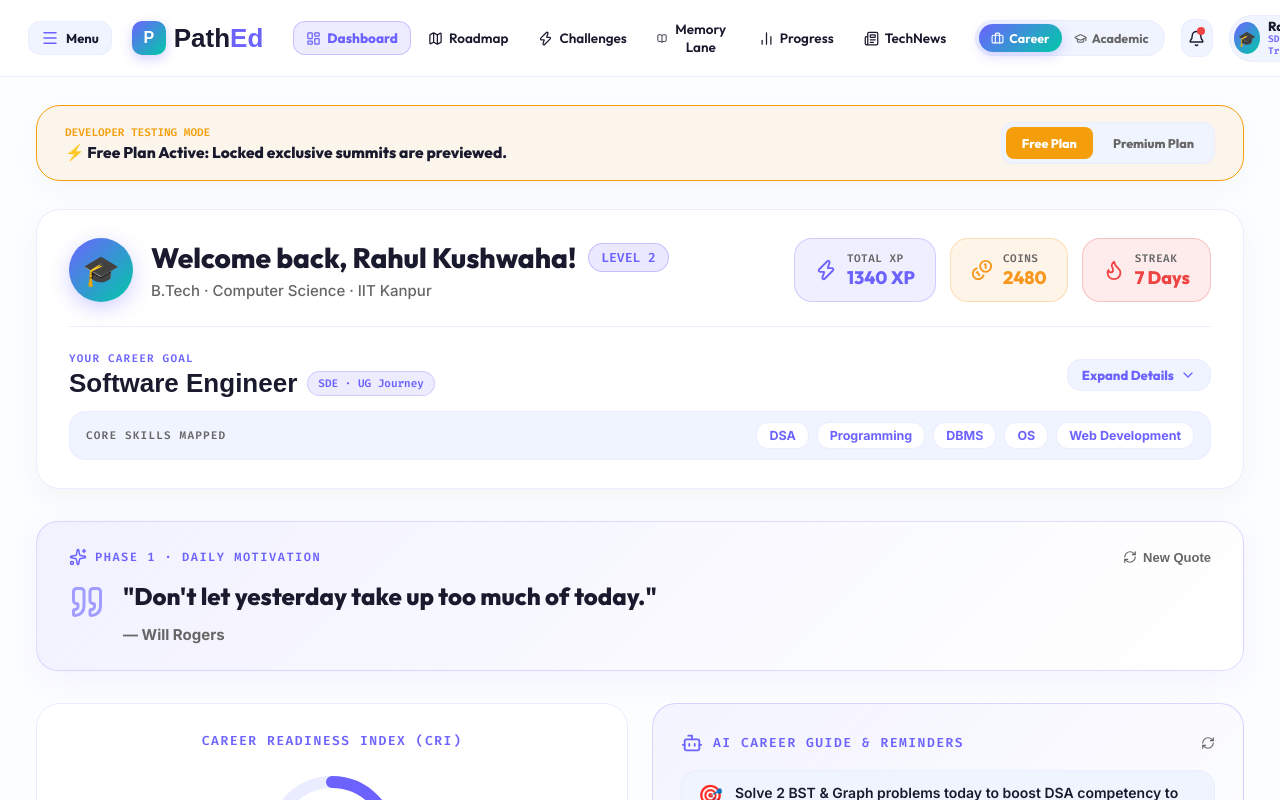
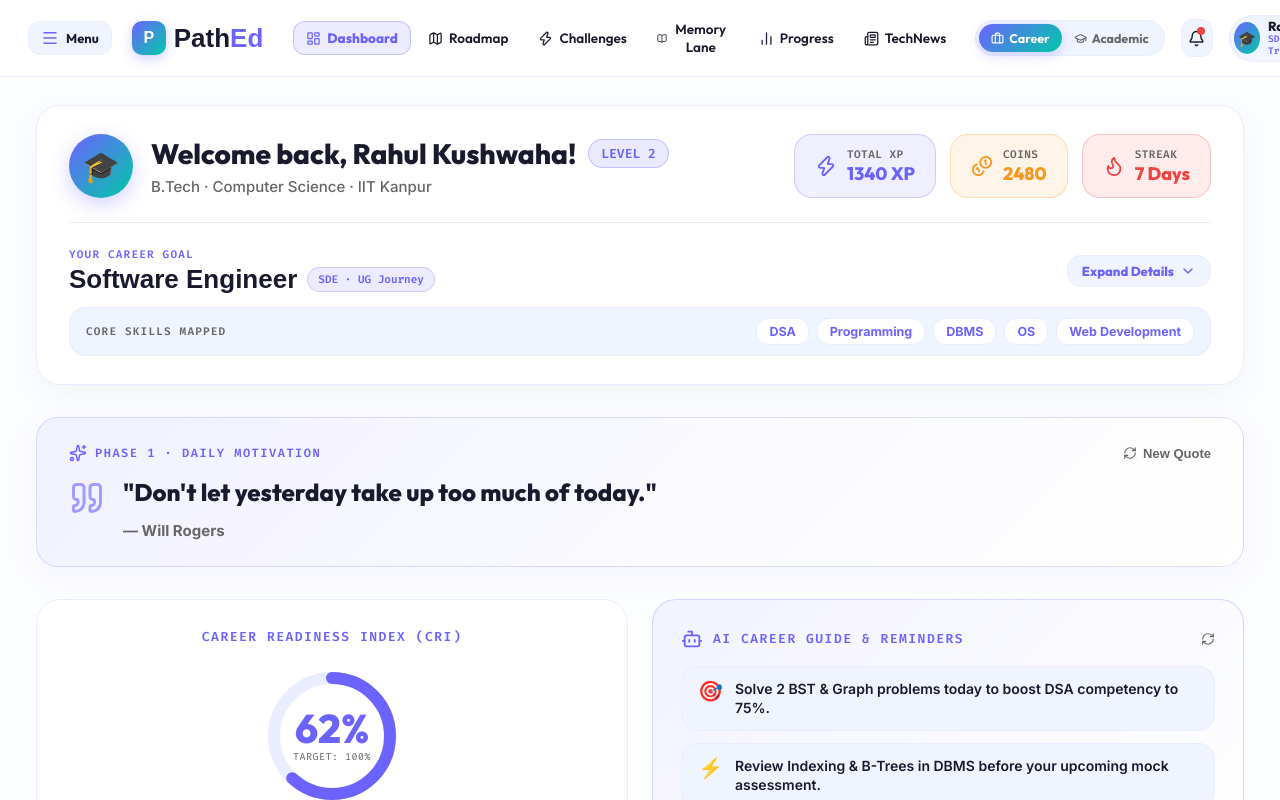
Before and after one commit to gkm563/pathsynclearning-, a React (Vite) app: page /dashboard in a window 1280 px wide. Shown: the top 800 px of the page. Built offline with nearby package versions, Linux system fonts and the light colour scheme; no server answers.

Commit message:
fix: Always show LockedFeatureModal on card click and make Go to Store act as direct test shortcut

```diff
--- a/src/components/dashboard/LockedFeatureModal.jsx
+++ b/src/components/dashboard/LockedFeatureModal.jsx
@@ -89,7 +89,17 @@ export default function LockedFeatureModal({ feature, isOpen, onClose }) {
             <button
               onClick={() => {
                 onClose();
-                navigate("/store");
+                if (feature.id === "project-collab") {
+                  navigate("/project-collab");
+                } else if (feature.id === "alumni-network") {
+                  navigate("/alumni-network");
+                } else if (feature.id === "hack-squad" || feature.id === "hack-attack") {
+                  navigate("/hacksquad");
+                } else if (feature.id === "events") {
+                  navigate("/events");
+                } else {
+                  navigate("/mentorship");
+                }
               }}
               style={{
                 flex: 1.5, padding: "12px", borderRadius: 12, background: "linear-gradient(135deg, #6c63ff, #00c9a7)", border: "none", color: "#ffffff",
--- a/src/pages/Platform/PlatformDashboard.jsx
+++ b/src/pages/Platform/PlatformDashboard.jsx
@@ -36,12 +36,6 @@ export default function PlatformDashboard() {
     window.addEventListener("storage", handleStorage);
     return () => window.removeEventListener("storage", handleStorage);
   }, []);
-
-  const handleTogglePlan = (plan) => {
-    setDevPlan(plan);
-    localStorage.setItem("dev_mode_plan", plan);
-    window.dispatchEvent(new Event("storage"));
-  };
 
   // Expandable Career Goal Details State
   const [isGoalExpanded, setIsGoalExpanded] = useState(false);
@@ -283,51 +277,6 @@ export default function PlatformDashboard() {
 
   return (
     <DashboardLayout activeTab={activeTab} setActiveTab={setActiveTab}>
-
-      {/* DEVELOPER TESTING MODE PLAN TOGGLE BANNER */}
-      <div style={{
-        background: devPlan === "premium"
-          ? "linear-gradient(135deg, rgba(0, 201, 167, 0.08) 0%, rgba(108, 99, 255, 0.08) 100%)"
-          : "rgba(245, 158, 11, 0.08)",
-        border: devPlan === "premium" ? "1.5px solid #00c9a7" : "1.5px solid #f59e0b",
-        borderRadius: 24, padding: "16px 28px", display: "flex", flexWrap: "wrap",
-        justifyContent: "space-between", alignItems: "center", gap: 16, marginBottom: 28,
-        boxShadow: "0 10px 30px rgba(0,0,0,0.03)"
-      }}>
-        <div>
-          <div style={{ fontFamily: "'Fira Code', monospace", fontSize: 11, fontWeight: 900, color: devPlan === "premium" ? "#00c9a7" : "#f59e0b" }}>
-            DEVELOPER TESTING MODE
-          </div>
-          <h4 style={{ margin: "2px 0 0", fontFamily: "'Outfit', sans-serif", fontSize: 15.5, fontWeight: 800, color: "var(--text-main)" }}>
-            {devPlan === "premium" ? "✨ Premium Plan Activated: All summits and exclusive tracks unlocked." : "⚡ Free Plan Active: Locked exclusive summits are previewed."}
-          </h4>
-        </div>
-        <div style={{ display: "flex", background: "var(--bg-alt)", border: "1px solid var(--border-light)", padding: 4, borderRadius: 12, gap: 4 }}>
-          <button
-            onClick={() => handleTogglePlan("free")}
-            style={{
-              padding: "8px 16px", borderRadius: 8, border: "none", cursor: "pointer",
-              fontFamily: "'Outfit', sans-serif", fontSize: 12.5, fontWeight: 800, transition: "all 0.2s",
-              background: devPlan === "free" ? "#f59e0b" : "transparent",
-              color: devPlan === "free" ? "#ffffff" : "var(--text-muted)"
-            }}
-          >
-            Free Plan
-          </button>
-          <button
-            onClick={() => handleTogglePlan("premium")}
-            style={{
-              padding: "8px 16px", borderRadius: 8, border: "none", cursor: "pointer",
-              fontFamily: "'Outfit', sans-serif", fontSize: 12.5, fontWeight: 800, transition: "all 0.2s",
-              background: devPlan === "premium" ? "linear-gradient(135deg, #6c63ff, #00c9a7)" : "transparent",
-              color: devPlan === "premium" ? "#ffffff" : "var(--text-muted)",
-              boxShadow: devPlan === "premium" ? "0 4px 12px rgba(108,99,255,0.25)" : "none"
-            }}
-          >
-            Premium Plan
-          </button>
-        </div>
-      </div>
 
       {/* 1. TOP METRICS & CAREER GOAL BANNER WITH EXPANDABLE DETAILS */}
       <div style={{ background: "var(--bg-card)", border: "1.5px solid var(--border-light)", borderRadius: 24, padding: "28px 32px", marginBottom: 32, boxShadow: "0 10px 30px rgba(0,0,0,0.04)" }}>
@@ -953,16 +902,7 @@ export default function PlatformDashboard() {
               <div
                 key={item.id}
                 onClick={() => {
-                  if (isUnlocked) {
-                    if (item.id === "mentorship") navigate("/mentorship");
-                    else if (item.id === "project-collab") navigate("/project-collab");
-                    else if (item.id === "alumni-network") navigate("/alumni-network");
-                    else if (item.id === "hack-squad") navigate("/hacksquad");
-                    else if (item.id === "events") navigate("/events");
-                    else setLockedModalFeature(item);
-                  } else {
-                    setLockedModalFeature(item);
-                  }
+                  setLockedModalFeature(item);
                 }}
                 style={{
                   background: "var(--bg-card)",
```
